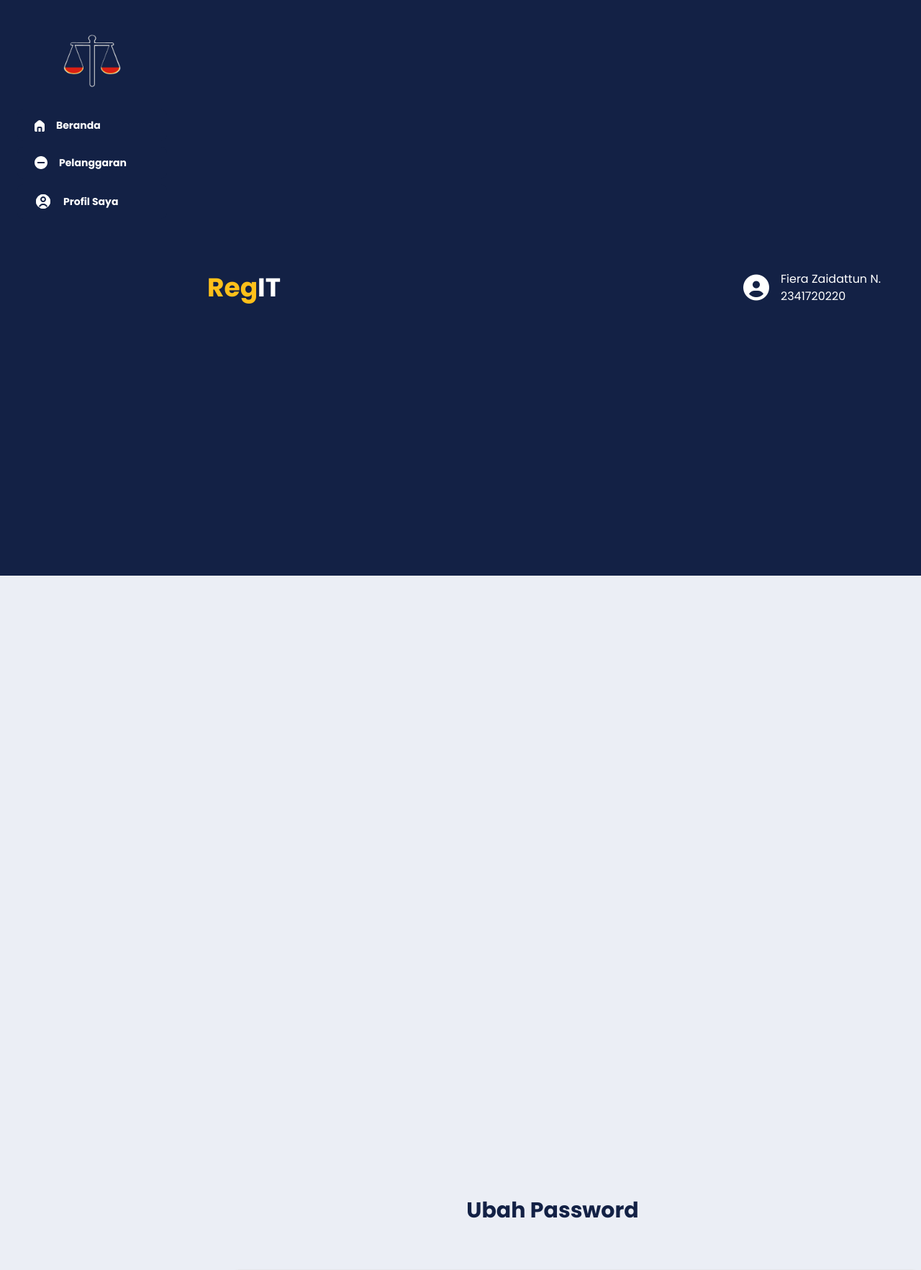
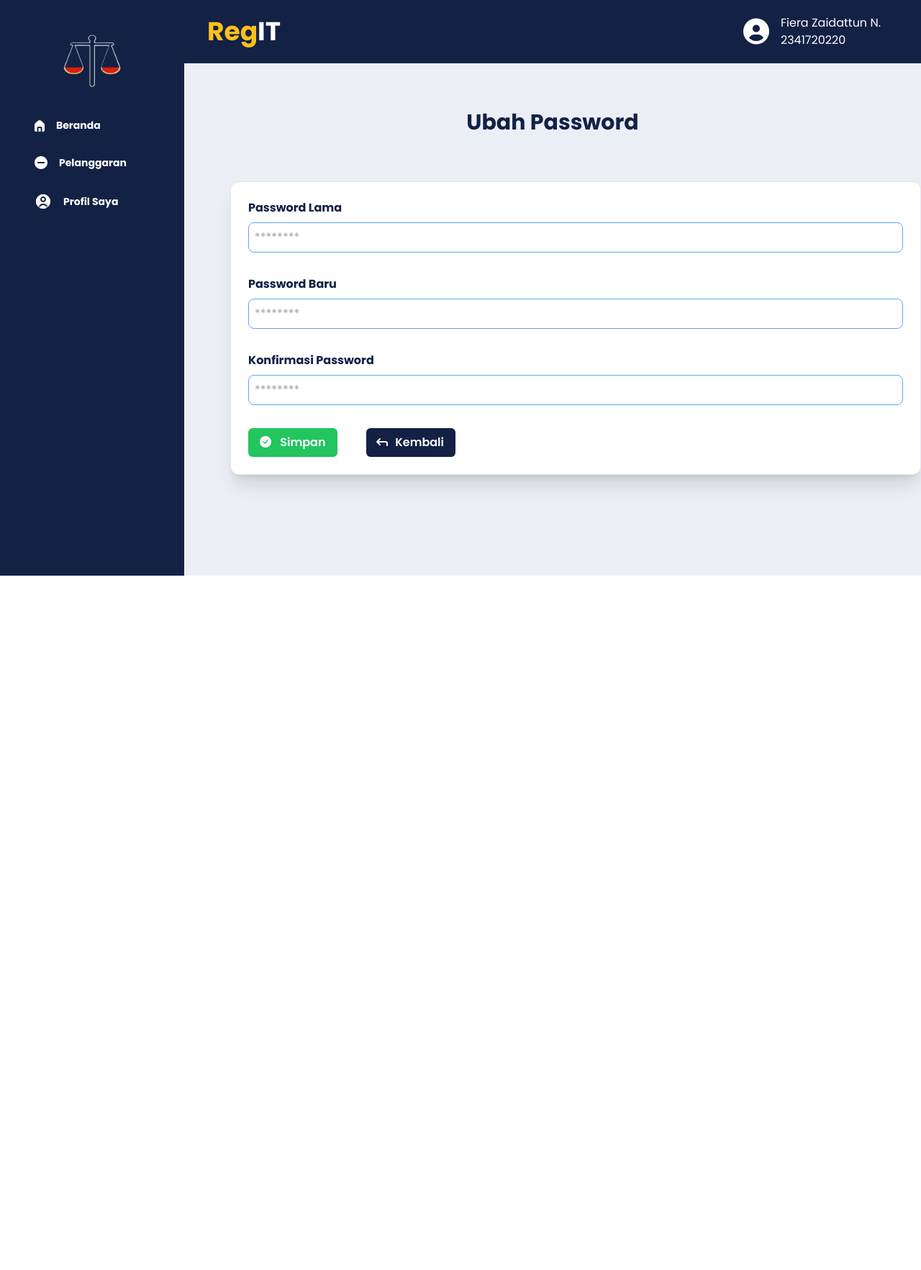
Before and after one commit to AlexanderDev2004/RegIT, a PHP site: page /RegIT/app/views/mahasiswa/UbahPassword.php in a window 1280 px wide. Shown: the top 1765 px of the page at 72% size. After the commit the page ends 800 px from the top, so only its background shows below. Run offline with PHP 8.4, Linux system fonts and the light colour scheme; some libraries are stand-ins or nearby versions.

Commit message:
tes_fix : delete h-screen hanya ujicoba aja sih

```diff
--- a/app/views/mahasiswa/components/Header.php
+++ b/app/views/mahasiswa/components/Header.php
@@ -1,5 +1,5 @@
 <!-- Navbar -->
-<header class="w-full text-white flex items-center justify-between bg-[#132145] h-screen">
+<header class="w-full text-white flex items-center justify-between bg-[#132145] ">
     <section class="container w-fit flex pl-72 py-6 font-bold text-4xl cursor-default">
         <a href="dashboard">
         <h4 class="text-[#FEC01A]">Reg<span class="text-white">IT</span></h4>
--- a/app/views/mahasiswa/components/Sidebar.php
+++ b/app/views/mahasiswa/components/Sidebar.php
@@ -1,6 +1,6 @@
 <!-- SideBar -->
-<div class="flex w-full mx-auto h-screen">
-        <div class="w-64 h-screen bg-[#132145] text-white flex flex-col items-center py-6 absolute top-0 h-screen">
+<div class="flex w-full mx-auto ">
+        <div class="w-64 h-screen bg-[#132145] text-white flex flex-col items-center py-6 absolute top-0 ">
             <div class="mb-6">
                 <div class="w-20 h-20 flex items-center justify-center rounded-lg mt-6">
                     <img src=".././public/LogoSide.png" alt="logo" class="w-20 h-20 object-contain">
```
